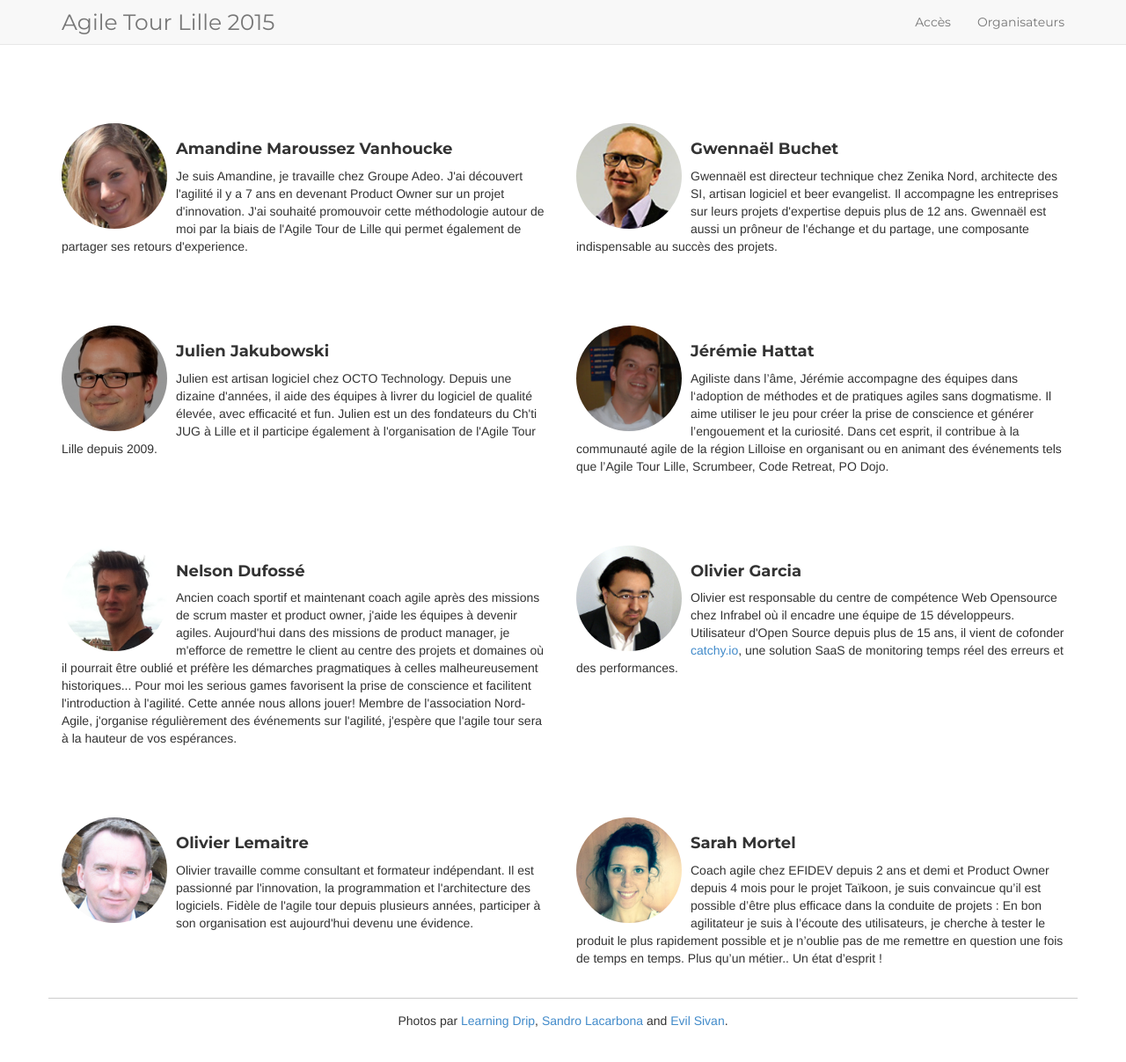
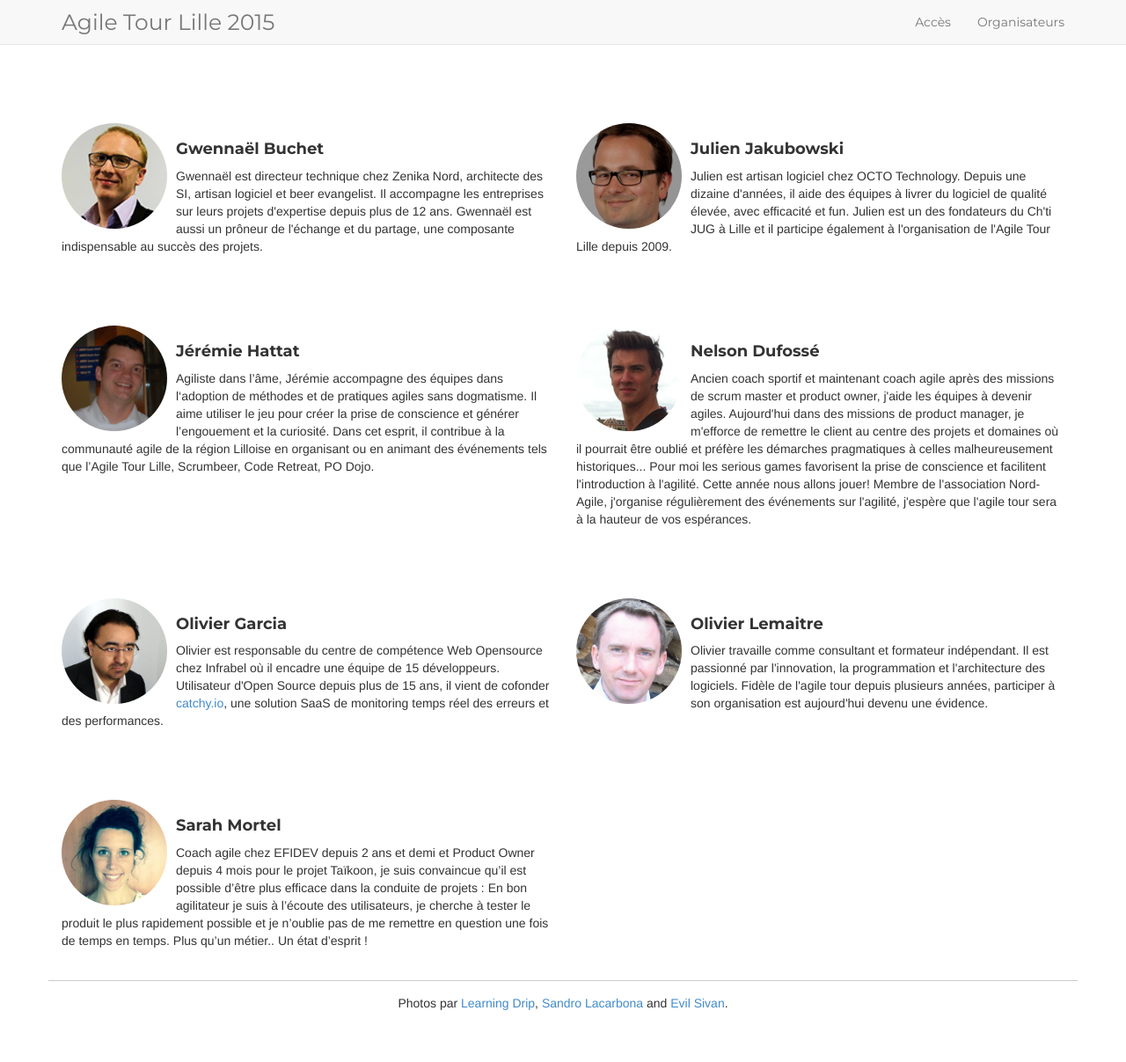
Before and after one commit to jak78/agile-tour-lille-2017, a Jekyll site: the page built from 99-orga.html, in a window 1280 px wide and 1210 px high. Shown: the top 1207 px of the window at 88% size. Built offline with Jekyll 4.4.1, drawn with Linux system fonts in a browser that asks for light colours; nearby versions of some CDN libraries.

Commit message:
Removed: Amandine from team as requested by her on Slack

```diff
--- a/_data/orga.yml
+++ b/_data/orga.yml
@@ -21,12 +21,6 @@
     Gwennaël est directeur technique chez Zenika Nord, architecte des SI, artisan logiciel et beer evangelist.
     Il accompagne les entreprises sur leurs projets d'expertise depuis plus de 12 ans.
     Gwennaël est aussi un prôneur de l'échange et du partage, une composante indispensable au succès des projets.
-- name: Amandine Maroussez Vanhoucke
-  photo: Amandine-Marousez-Vanhoucke.png
-  bio: Je suis Amandine, je travaille chez Groupe Adeo. J'ai découvert l'agilité
-    il y a 7 ans en devenant Product Owner sur un projet d'innovation.
-    J'ai souhaité promouvoir cette méthodologie autour de moi par la biais
-    de l'Agile Tour de Lille qui permet également de partager ses retours d'experience.
 - name: Olivier Lemaitre
   photo: olivier_lemaitre.png
   bio:
```
